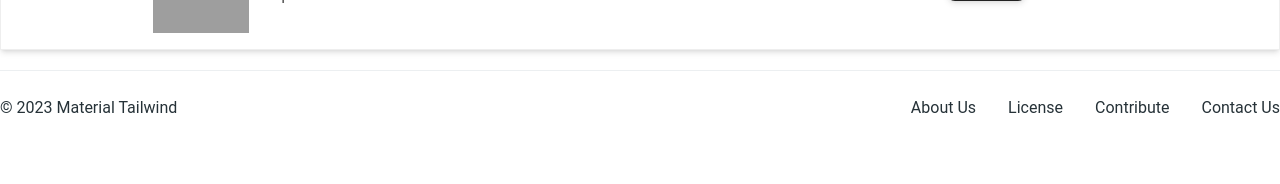
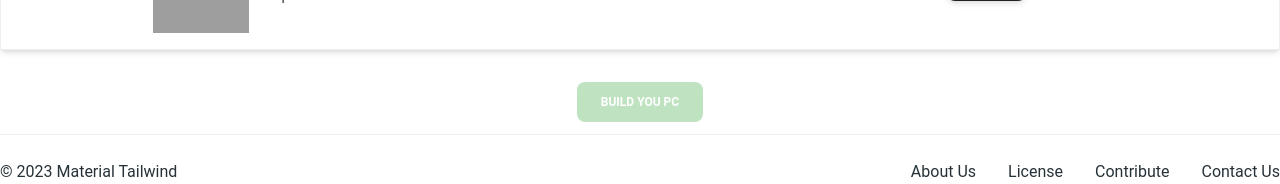
Before and after one commit to MohammadNasir520/pc-bulder-next.js, a Next.js app: page /pcbuilder in a window 1280 px wide. Shown: the part 870-1054 px from the top of the page. Before the commit the page ends 1015 px from the top, so only its background shows below. Built offline with nearby package versions, Linux system fonts and the light colour scheme; grey boxes are pictures that could not be loaded.

Commit message:
pc build successfully

```diff
--- a/src/pages/pcbuilder.js
+++ b/src/pages/pcbuilder.js
@@ -1,6 +1,7 @@
 import { Button } from "@material-tailwind/react";
 import Link from "next/link";
 import { useSelector } from "react-redux";
+import toast, { Toaster } from 'react-hot-toast';
 
 
 const PcBuilder = () => {
@@ -43,6 +44,7 @@ const PcBuilder = () => {
 
 
     return (
+        <div>
 
             <div className="overflow-hidden min-h-screen mx-auto border border-gray-200 shadow-md m-5">
                 <table className="w-4/5 mx-auto border-collapse bg-white text-left text-sm text-gray-500">
@@ -146,7 +148,19 @@ const PcBuilder = () => {
                         ))}
                     </tbody>
                 </table>
+
             </div >
+            <div className="w-full flex justify-center">
+
+                <Button
+                    onClick={() => toast.success('your PC build successfully')}
+                    disabled={components.length < 6 ? true : false}
+                    className="disabled:bg-green-300 bg-green-700 mx-auto my-3"
+                >
+                    Build you Pc
+                </Button>
+            </div>
+        </div>
     );
 };
 
```
Lines whose indentation alone changed are shown as unchanged.
